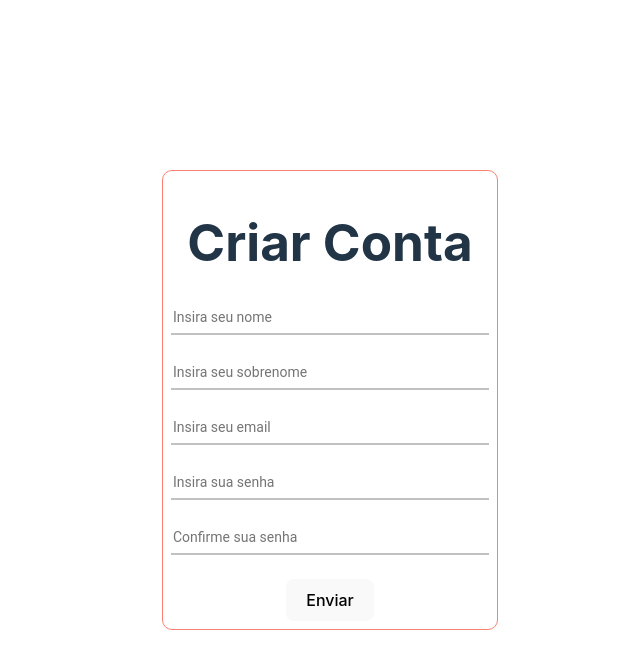
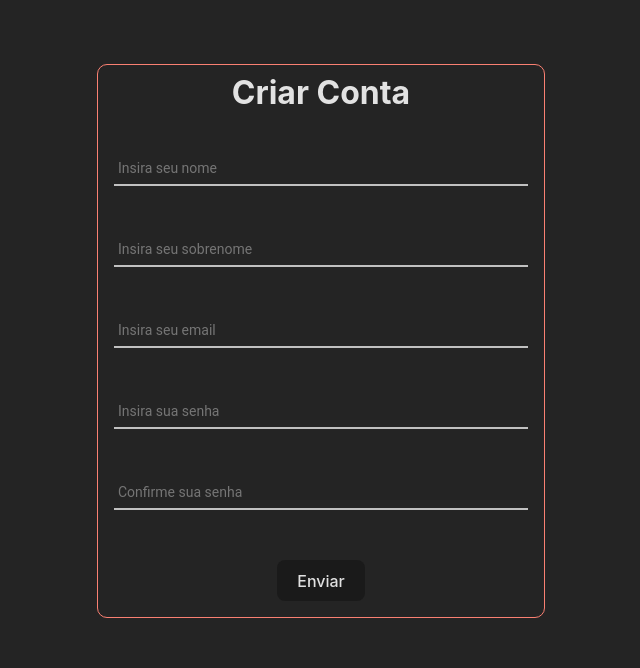
Before and after one commit to felpfsf/react-form-study, a React (Vite) app: page / in a window 1280 px wide. Shown: the top 668 px of the page, without its empty margins (319-959 px from the left). Built offline with nearby package versions, Linux system fonts and the light colour scheme.

Commit message:
style: position, main colors, fonts

```diff
--- a/src/App.css
+++ b/src/App.css
@@ -1,41 +1,6 @@
-#root {
+/* #root {
   max-width: 1280px;
   margin: 0 auto;
   padding: 2rem;
   text-align: center;
-}
-
-.logo {
-  height: 6em;
-  padding: 1.5em;
-  will-change: filter;
-}
-.logo:hover {
-  filter: drop-shadow(0 0 2em #646cffaa);
-}
-.logo.react:hover {
-  filter: drop-shadow(0 0 2em #61dafbaa);
-}
-
-@keyframes logo-spin {
-  from {
-    transform: rotate(0deg);
-  }
-  to {
-    transform: rotate(360deg);
-  }
-}
-
-@media (prefers-reduced-motion: no-preference) {
-  a:nth-of-type(2) .logo {
-    animation: logo-spin infinite 20s linear;
-  }
-}
-
-.card {
-  padding: 2em;
-}
-
-.read-the-docs {
-  color: #888;
-}
+} */
--- a/src/components/Form/Form.Style.css
+++ b/src/components/Form/Form.Style.css
@@ -1,11 +1,14 @@
 form {
-  max-width: 500px;
+  max-width: 448px;
   min-width: 300px;
   width: 100%;
 
+  margin: 4rem auto;
 
-  padding: 8px;
+  padding: 16px;
 
   border: 1px solid salmon;
   border-radius: 10px;
+
+  text-align:center;
 }
--- a/src/components/Form/input/Input.Style.css
+++ b/src/components/Form/input/Input.Style.css
@@ -1,14 +1,19 @@
 .input__container {
   width: 100%;
-  margin-block: 1.5rem;
+  margin-block: 50px;
+  position: relative;
 }
 
 .inpt__field {
   font-family: 'Roboto', sans-serif;
   width: 100%;
+
+  padding-block: 0.375rem;
+  padding-inline: 0.25rem;
+
   border: none;
+
   background-color: transparent;
-  padding-block: 0.375rem;
 }
 
 .inpt__field::placeholder {
@@ -17,7 +22,6 @@
 
 .inpt__field:invalid[data-focus='true'] {
   border: 1px solid crimson;
-  border-radius: 0.625rem;
 }
 
 .inpt__field:invalid[data-focus='true'] ~ .error__message {
@@ -26,12 +30,17 @@
 
 .bottom__border {
   margin-top: 0.125rem;
+
   border-bottom: 2px solid #c1c1c1;
 }
 
 .error__message {
+  position: absolute;
+
   font-size: 0.875rem;
   font-weight: 600;
+  text-align: center;
   color: crimson;
+
   display: none;
 }
--- a/src/main.tsx
+++ b/src/main.tsx
@@ -1,7 +1,8 @@
 import React from 'react'
 import ReactDOM from 'react-dom/client'
 import App from './App'
-import './index.css'
+// import './index.css'
+import './styles/styles.css'
 
 ReactDOM.createRoot(document.getElementById('root') as HTMLElement).render(
   <React.StrictMode>
--- /dev/null
+++ b/src/styles/styles.css
@@ -0,0 +1,61 @@
+* {
+  margin: 0;
+  padding: 0;
+  box-sizing: border-box;
+}
+
+:root {
+  --bg_main: #242424;
+  --clr_btn: #1a1a1a;
+  --clr_btn_border: #646cff;
+  --clr_font: rgba(255, 255, 255, 0.87);
+  --ffamily: Inter, Avenir, Helvetica, Arial, sans-serif;
+}
+
+input {
+  color: inherit;
+  font-family: inherit;
+}
+
+body {
+  font-family: var(--ffamily);
+  font-size: 16px;
+  line-height: 24px;
+  font-weight: 400;
+  color: var(--clr_font);
+
+  width: 100vw;
+  background-color: var(--bg_main);
+
+  font-synthesis: none;
+  text-rendering: optimizeLegibility;
+  -webkit-font-smoothing: antialiased;
+  -moz-osx-font-smoothing: grayscale;
+  -webkit-text-size-adjust: 100%;
+}
+
+button {
+  font-size: 1rem;
+  font-weight: 500;
+  font-family: inherit;
+  color: inherit;
+
+  padding: 0.6rem 1.2rem;
+
+  border: 1px solid transparent;
+  border-radius: 8px;
+
+  background-color: var(--clr_btn);
+
+  cursor: pointer;
+  transition: border-color 0.25s;
+}
+
+button:hover {
+  border-color: var(--clr_btn_border);
+}
+
+button:focus,
+button:focus-visible {
+  outline: 4px auto -webkit-focus-ring-color;
+}
```
